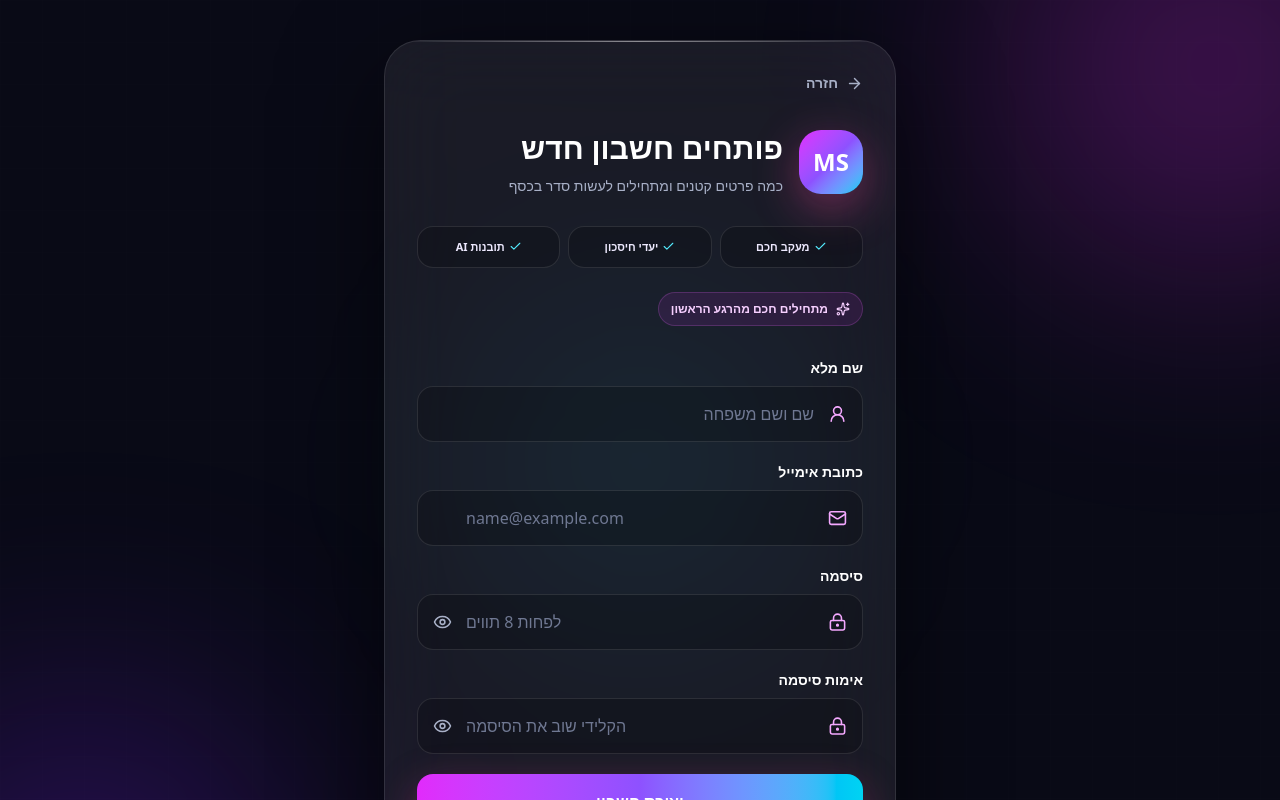
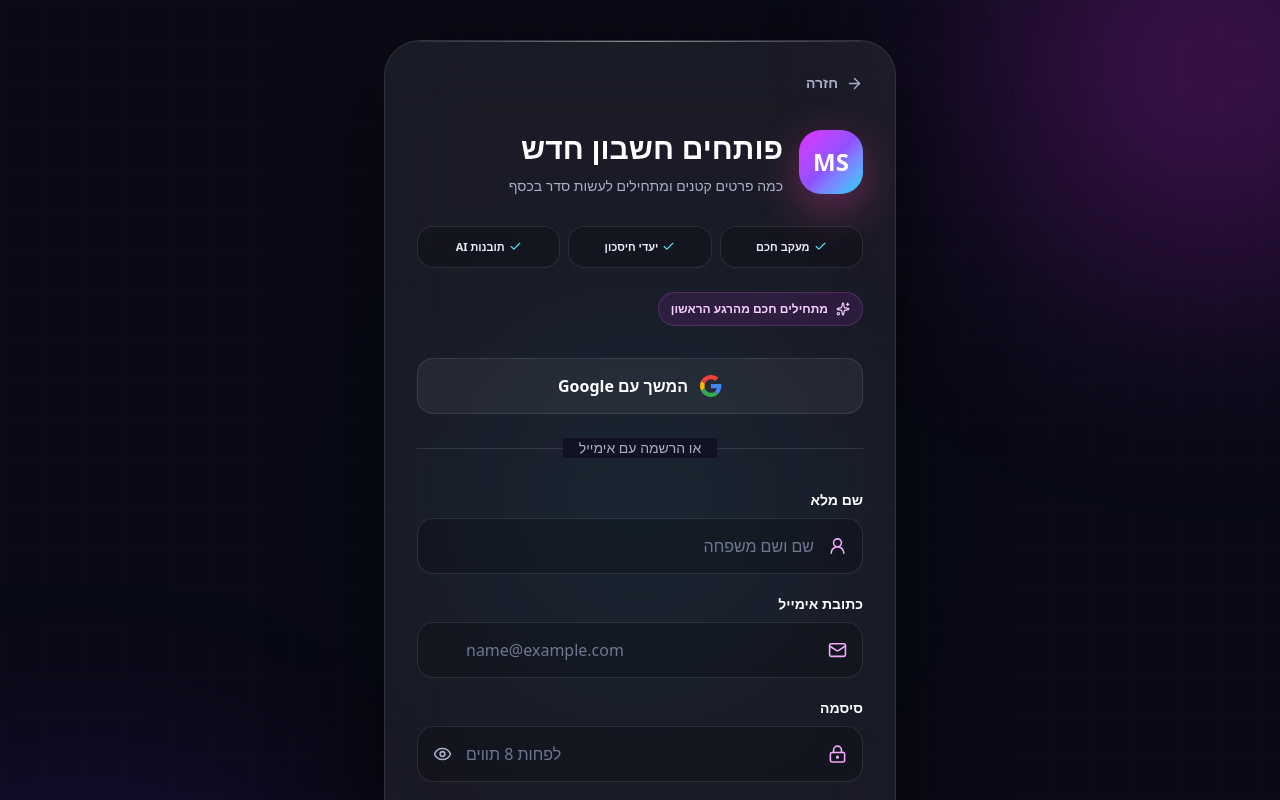
Before and after one commit to ShakedCohen12/mymoney, a Next.js app: page /register in a window 1280 px wide. Shown: the top 800 px of the page. Built offline with nearby package versions, Linux system fonts and the light colour scheme.

Commit message:
add googlr

```diff
--- a/app/login/page.tsx
+++ b/app/login/page.tsx
@@ -99,7 +99,7 @@ async function handleLogin(
         message.includes("too many")
       ) {
         setErrorMessage(
-          "בוצעו יותר מדי ניסיונות התחברות. נסי שוב בעוד כמה דקות."
+          "בוצעו יותר מדי ניסיונות התחברות. נסו שוב בעוד כמה דקות."
         );
         return;
       }
@@ -117,7 +117,7 @@ async function handleLogin(
       );
 
       setErrorMessage(
-        "ההתחברות לא הושלמה. נסי להתחבר מחדש."
+        "ההתחברות לא הושלמה. נסו להתחבר מחדש."
       );
       return;
     }
@@ -131,9 +131,50 @@ async function handleLogin(
     );
 
     setErrorMessage(
-      "אירעה שגיאה בחיבור. בדקי את החיבור לאינטרנט ונסי שוב."
+      "אירעה שגיאה בחיבור. בדקו את החיבור לאינטרנט ונסו שוב."
     );
   } finally {
+    setIsLoading(false);
+  }
+}
+
+async function handleGoogleLogin() {
+  setErrorMessage("");
+  setIsLoading(true);
+
+  try {
+    const supabase = createClient();
+
+    const { error } =
+      await supabase.auth.signInWithOAuth({
+        provider: "google",
+        options: {
+          redirectTo: `${window.location.origin}/auth/callback`,
+        },
+      });
+
+    if (error) {
+      console.error(
+        "Google login error:",
+        error
+      );
+
+      setErrorMessage(
+        `לא הצלחנו להתחבר עם Google: ${error.message}`
+      );
+
+      setIsLoading(false);
+    }
+  } catch (error) {
+    console.error(
+      "Unexpected Google login error:",
+      error
+    );
+
+    setErrorMessage(
+      "אירעה שגיאה בהתחברות עם Google."
+    );
+
     setIsLoading(false);
   }
 }
@@ -309,6 +350,48 @@ async function handleLogin(
               ? "מתחבר..."
               : "התחברות"}
           </button>
+          <div className="relative my-5">
+  <div className="absolute inset-0 flex items-center">
+    <div className="w-full border-t border-white/10" />
+  </div>
+
+  <div className="relative flex justify-center">
+    <span className="bg-[#090A16] px-4 text-sm text-[#A8B0C7]">
+      או
+    </span>
+  </div>
+</div>
+
+<button
+  type="button"
+  onClick={handleGoogleLogin}
+  className="flex h-14 w-full items-center justify-center gap-3 rounded-2xl border border-white/10 bg-white/5 font-bold transition hover:bg-white/10"
+>
+  <svg
+    width="22"
+    height="22"
+    viewBox="0 0 48 48"
+  >
+    <path
+      fill="#EA4335"
+      d="M24 9.5c3.54 0 6.73 1.22 9.24 3.61l6.9-6.9C35.95 2.52 30.4 0 24 0 14.62 0 6.51 5.38 2.56 13.22l8.02 6.23C12.47 13.27 17.76 9.5 24 9.5z"
+    />
+    <path
+      fill="#4285F4"
+      d="M46.5 24.55c0-1.64-.15-3.22-.42-4.73H24v9h12.68c-.55 2.96-2.22 5.47-4.73 7.16l7.3 5.66C43.87 37.36 46.5 31.48 46.5 24.55z"
+    />
+    <path
+      fill="#FBBC05"
+      d="M10.58 28.55a14.5 14.5 0 010-9.1l-8.02-6.23A23.92 23.92 0 000 24c0 3.85.92 7.5 2.56 10.78l8.02-6.23z"
+    />
+    <path
+      fill="#34A853"
+      d="M24 48c6.4 0 11.77-2.11 15.69-5.73l-7.3-5.66c-2.03 1.36-4.64 2.17-8.39 2.17-6.24 0-11.53-3.77-13.42-9.95l-8.02 6.23C6.51 42.62 14.62 48 24 48z"
+    />
+  </svg>
+
+  המשך עם Google
+</button>
         </form>
 
         <div className="mt-6 flex items-center justify-center gap-2 text-xs text-[#A8B0C7]">
--- a/app/register/page.tsx
+++ b/app/register/page.tsx
@@ -108,6 +108,44 @@ export default function RegisterPage() {
     );
   }
 
+  async function handleGoogleLogin() {
+  setErrorMessage("");
+  setIsLoading(true);
+
+  try {
+    const supabase = createClient();
+
+    const { error } =
+      await supabase.auth.signInWithOAuth({
+        provider: "google",
+        options: {
+          redirectTo: `${window.location.origin}/auth/callback`,
+        },
+      });
+
+    if (error) {
+      console.error("Google signup error:", error);
+
+      setErrorMessage(
+        `לא הצלחנו להמשיך עם Google: ${error.message}`
+      );
+
+      setIsLoading(false);
+    }
+  } catch (error) {
+    console.error(
+      "Unexpected Google signup error:",
+      error
+    );
+
+    setErrorMessage(
+      "אירעה שגיאה בהרשמה באמצעות Google."
+    );
+
+    setIsLoading(false);
+  }
+}
+
   return (
     <main
       dir="rtl"
@@ -180,7 +218,50 @@ export default function RegisterPage() {
           <Sparkles size={14} />
           מתחילים חכם מהרגע הראשון
         </div>
+<button
+  type="button"
+  onClick={handleGoogleLogin}
+  disabled={isLoading}
+  className="mt-8 flex h-14 w-full items-center justify-center gap-3 rounded-2xl border border-white/10 bg-white/5 font-bold text-white transition hover:bg-white/10 disabled:cursor-wait disabled:opacity-60"
+>
+  <svg
+    width="22"
+    height="22"
+    viewBox="0 0 48 48"
+    aria-hidden="true"
+  >
+    <path
+      fill="#EA4335"
+      d="M24 9.5c3.54 0 6.73 1.22 9.24 3.61l6.9-6.9C35.95 2.52 30.4 0 24 0 14.62 0 6.51 5.38 2.56 13.22l8.02 6.23C12.47 13.27 17.76 9.5 24 9.5z"
+    />
+    <path
+      fill="#4285F4"
+      d="M46.5 24.55c0-1.64-.15-3.22-.42-4.73H24v9h12.68c-.55 2.96-2.22 5.47-4.73 7.16l7.3 5.66C43.87 37.36 46.5 31.48 46.5 24.55z"
+    />
+    <path
+      fill="#FBBC05"
+      d="M10.58 28.55a14.5 14.5 0 010-9.1l-8.02-6.23A23.92 23.92 0 000 24c0 3.85.92 7.5 2.56 10.78l8.02-6.23z"
+    />
+    <path
+      fill="#34A853"
+      d="M24 48c6.4 0 11.77-2.11 15.69-5.73l-7.3-5.66c-2.03 1.36-4.64 2.17-8.39 2.17-6.24 0-11.53-3.77-13.42-9.95l-8.02 6.23C6.51 42.62 14.62 48 24 48z"
+    />
+  </svg>
 
+  המשך עם Google
+</button>
+
+<div className="relative my-6">
+  <div className="absolute inset-0 flex items-center">
+    <div className="w-full border-t border-white/10" />
+  </div>
+
+  <div className="relative flex justify-center">
+    <span className="bg-[#111222] px-4 text-sm text-[#A8B0C7]">
+      או הרשמה עם אימייל
+    </span>
+  </div>
+</div>
         <form
           className="mt-8 space-y-5"
           onSubmit={handleRegister}
--- a/app/register/success/RegisterSuccessContent.tsx
+++ b/app/register/success/RegisterSuccessContent.tsx
@@ -6,7 +6,7 @@ import { useState } from "react";
 import Button from "@/components/ui/Button";
 import { createClient } from "@/lib/supabase";
 
-export default function RegisterSuccessPage() {
+export default function RegisterSuccessContent() {
   const searchParams = useSearchParams();
   const email = searchParams.get("email") ?? "";
 
@@ -78,7 +78,7 @@ export default function RegisterSuccessPage() {
         </div>
 
         <p className="mt-5 text-sm leading-6 text-[var(--color-text-secondary)]">
-          לא מצאת את ההודעה? בדקי גם בתיקיות ספאם, קידומי מכירות או דואר
+          לא מצאת את ההודעה? יש לבדוק גם בתיקיות ספאם, קידומי מכירות או דואר
           זבל.
         </p>
 
--- a/components/transaction/ReceiptScanner.tsx
+++ b/components/transaction/ReceiptScanner.tsx
@@ -498,11 +498,11 @@ export default function ReceiptScanner({
 
       if (detectedAmount) {
         setMessage(
-          `הסריקה הסתיימה. זוהה סכום של ${detectedAmount} ₪. בדקי את הפרטים לפני השמירה.`
+          `הסריקה הסתיימה. זוהה סכום של ${detectedAmount} ₪. יש לבדוק את הפרטים לפני השמירה.`
         );
       } else {
         setMessage(
-          "הסריקה הסתיימה. בדקי את הפרטים לפני השמירה."
+          "הסריקה הסתיימה. יש לבדוק את הפרטים לפני השמירה."
         );
       }
     } catch (error) {
--- a/lib/supabase-server.ts
+++ b/lib/supabase-server.ts
@@ -24,7 +24,7 @@ export async function createServerSupabaseClient() {
             cookieStore.set(name, value, options);
           });
         } catch {
-          // במקרים שבהם אי אפשר לשנות cookies מתוך Server Component
+
         }
       },
     },
```
